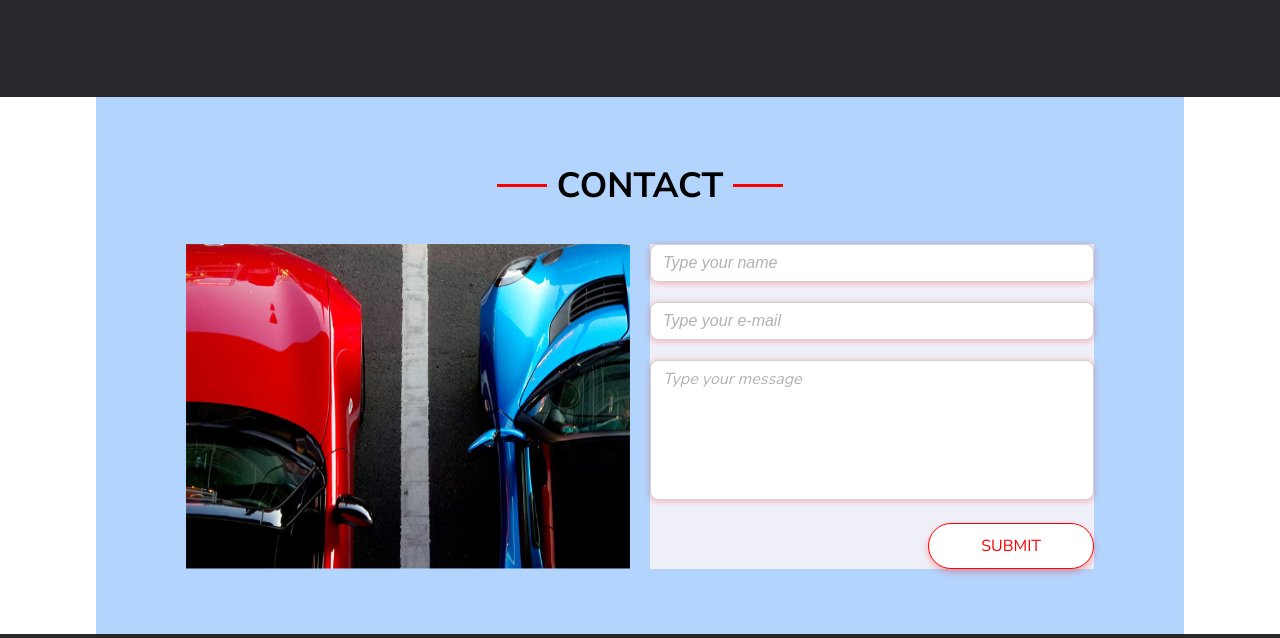
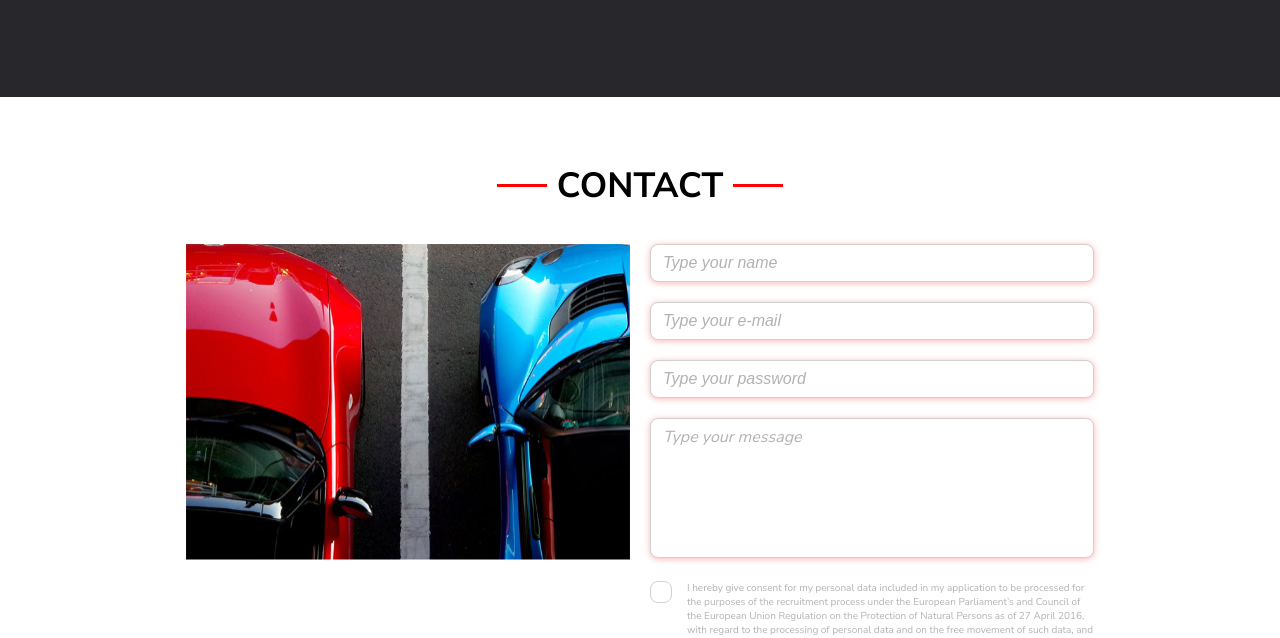
Before and after one commit to bobkoby5i/intro-html-css-examples, a plain HTML site: page car_sharing/index.html in a window 1280 px wide. Shown: the part 1953-2591 px from the top of the page. Drawn offline with Linux system fonts and the light colour scheme.

Commit message:
car sharing form style

```diff
--- a/car_sharing/css/style.css
+++ b/car_sharing/css/style.css
@@ -101,9 +101,6 @@ body {
 
 }
 
-.page-logo--img {
-
-}
 .page-logo--text {
     color: var(--secondary-color);
     font-size: 35px;
@@ -173,6 +170,8 @@ body {
     padding-top: 10px;
     text-align: center;
     font-size: 16px;
+    line-height: 22px;
+    font-weight: 600;
     z-index: 1;
     display: flex;
     justify-content: center;
@@ -428,7 +427,6 @@ body {
 
 .contact-section {
     display: flex;
-    background-color: #b3d4fc;
     justify-content: center;
     flex-direction: column;
     align-items: center;
@@ -437,6 +435,7 @@ body {
 
 .contact_image_and_form img{
     width: 444px;
+    height: 316px;
 }
 .contact-title{
     display: flex;
@@ -461,7 +460,6 @@ body {
 
 .my_form {
     display: flex;
-    background-color: #efeff8;
     width: 444px;
 }
 
@@ -507,6 +505,7 @@ body {
     line-height: 20px;
     color: #B2B2B2;
     padding: 8px 12px;
+    margin-bottom: 20px;
 }
 
 .my_form textarea:focus {
@@ -517,9 +516,55 @@ body {
 
 
 
-/* contact form end */
 
 
+/* check box */
+
+.checkbox input {
+    position: absolute;
+    opacity: 0;
+    cursor: pointer;
+    height: 0;
+    width: 0;
+}
+
+
+.checkbox {
+    cursor: pointer;
+    display: flex;
+    color: #B2B2B2;
+    font-weight: 300;
+    font-family: "Nunito Sans", sans-serif;
+    font-size: 10px;
+    line-height: 14px;
+}
+
+.checkbox span {
+    height: 22px;
+    flex-shrink: 0;
+    flex-basis: 22px;
+
+    border: 1px solid #D1D1D1;
+    border-radius: 8px;
+
+    cursor: pointer;
+    margin-right: 15px;
+}
+
+.checkbox input:checked + span {
+    /*background-color: #E91E63;*/
+    background-image: url('../images/Icon Check.svg');
+    background-position: center;
+    background-repeat: no-repeat;
+}
+
+
+/* contact button submit*/
+
+
+.contact-btn-submit:hover{
+    cursor: pointer
+}
 
 .contact-btn-submit {
     border: 1px solid;
@@ -543,14 +588,7 @@ body {
 }
 
 
-
-
-
-
-
-
-
-
+/* contact form end */
 
 
 
--- a/car_sharing/index.html
+++ b/car_sharing/index.html
@@ -2,7 +2,7 @@
 <html lang="pl">
 <head>
   <meta charset="utf-8">
-  <title>Zadania</title>
+  <title>Car sharing</title>
   <meta http-equiv="x-ua-compatible" content="ie=edge">
   <meta name="viewport" content="width=device-width, initial-scale=1, shrink-to-fit=no">
   <link rel="stylesheet" href="css/reset.css">
@@ -43,11 +43,11 @@
       <p  class="banner-text">Lorem ipsum dolor sit amet, consectetur adipiscing elit, sed do eiusmod tempor incididunt ut labore et dolore magna aliqua. Ut enim ad minim veniam, quis nostrud exercitation ullamco laboris nisi ut aliquip ex ea commodo consequat.</p>
       <div class="banner-buttons">
         <button class="btn btn--primary">
-          share car
+          share&nbspcar
         </button>
 
         <button class="btn btn--secondary">
-          key features
+          key&nbspfeatures
         </button>
       </div>
     </div>
@@ -162,12 +162,17 @@ Pierwszy input jest zaznaczony na czerwono. Jest to reprezentacja stanu :focus.
 <!--          <label for="box_name" class="my_label">Login</label><BR>-->
           <input id="box_name" type="text" class="contact_form_box" placeholder="Type your name"><BR>
 <!--          <label for="box_password" class="my_label">Password</label><BR>-->
-          <input id="box_password" type="password" class="contact_form_box" placeholder="Type your e-mail">
+          <input id="box_email"    type="text" class="contact_form_box" placeholder="Type your e-mail">
+          <input id="box_password" type="password" class="contact_form_box" placeholder="Type your password">
 <!--          <label for="box_message">Tell us your story:</label><BR>-->
           <textarea id="box_message" class="contact_form_box" name="message" >Type your message</textarea>
-<!--          <hr>-->
-<!--          <input id="accept_rules" type="checkbox" />-->
-<!--          <label for="accept_rules">Accept rules</label>-->
+
+          <label class="checkbox" for="accept_rules">
+            <input id="accept_rules" type="checkbox">
+            <span></span>
+            I hereby give consent for my personal data included in my application to be processed for the purposes of the recruitment process under the European Parliament’s and Council of the European Union Regulation on the Protection of Natural Persons as of 27 April 2016, with regard to the processing of personal data and on the free movement of such data, and repealing Directive 95/46/EC (Data Protection Directive)
+          </label>
+
           <div class="contact-btn-row">
             <button class="contact-btn-submit" type="submit">Submit</button>
           </div>
```
